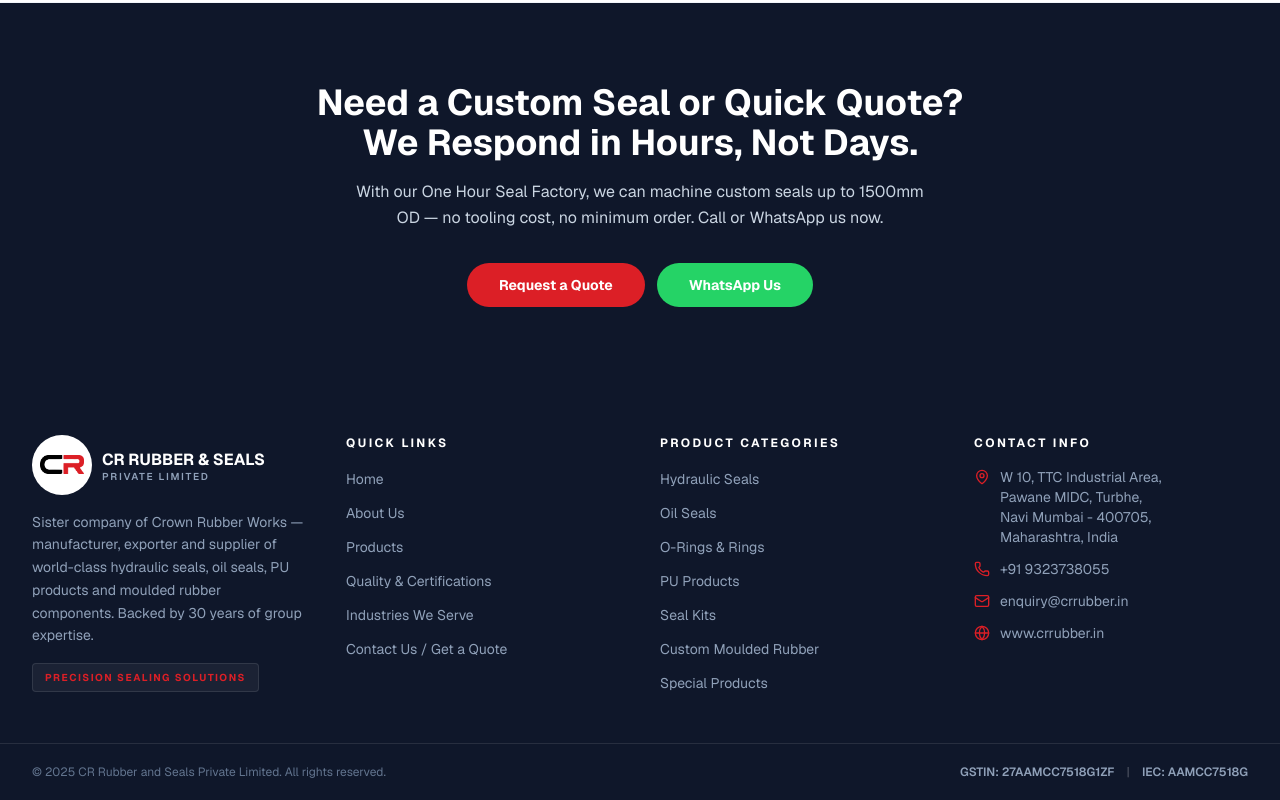
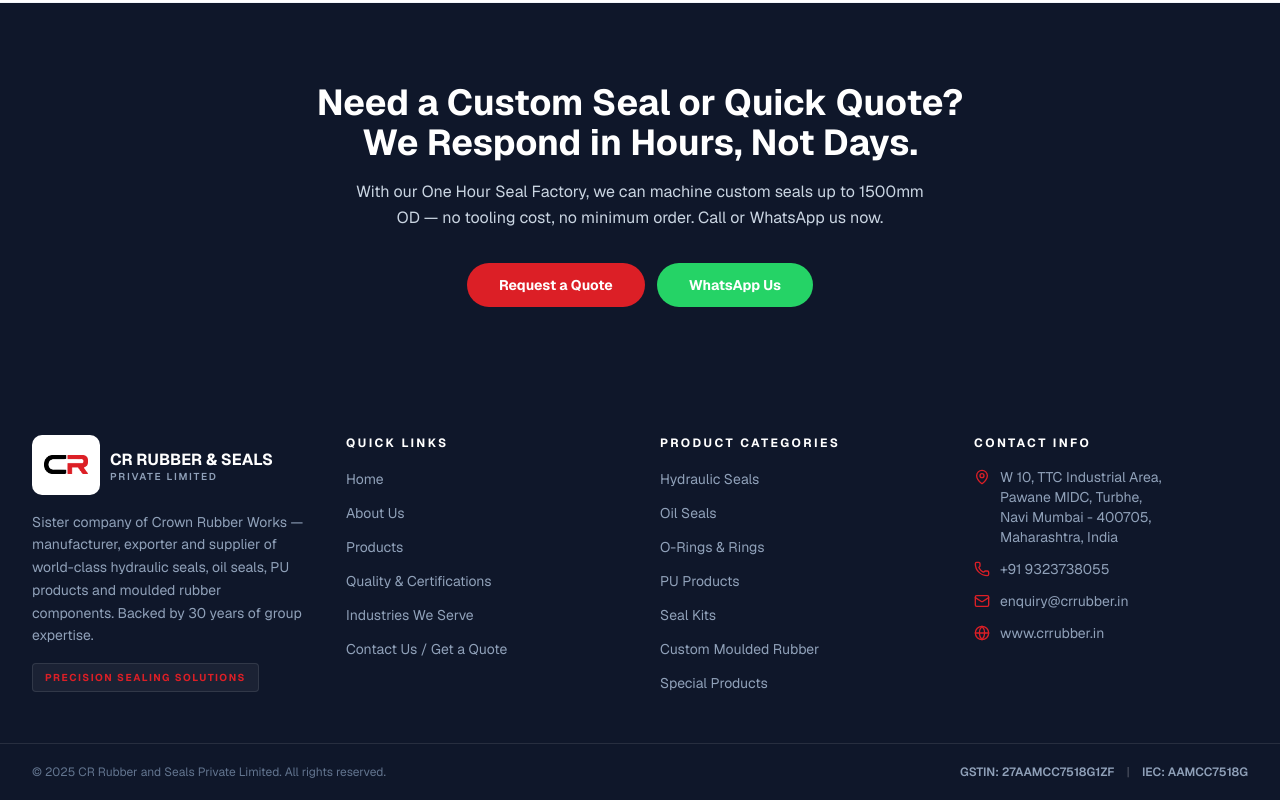
Before and after one commit to AnjulMishra8/CR-Rubber-Seals, a Next.js app: page / in a window 1280 px wide. Shown: the part 4860-5660 px from the top of the page. Built offline with nearby package versions, Linux system fonts and the light colour scheme; no server answers; a web font is replaced by a local one.

Commit message:
feat: update footer logo container style and add new logo image
Updated logo container with padding and rounded-lg, added new footer logo image

Co-authored-by: AnjulMishra8 <291975773+AnjulMishra8@users.noreply.github.com>

```diff
--- a/components/cr/footer.tsx
+++ b/components/cr/footer.tsx
@@ -22,7 +22,7 @@ export function Footer() {
         {/* About */}
         <div>
           <div className="flex items-center gap-2.5">
-            <div className="rounded-full bg-white p-2">
+            <div className="rounded-lg bg-white px-3 py-2">
               <Image
                 src="/logo.png"
                 alt="CR Rubber and Seals Private Limited"
```
Also changed, not shown: .v0tmp/footer-logo-rect.png (added).
